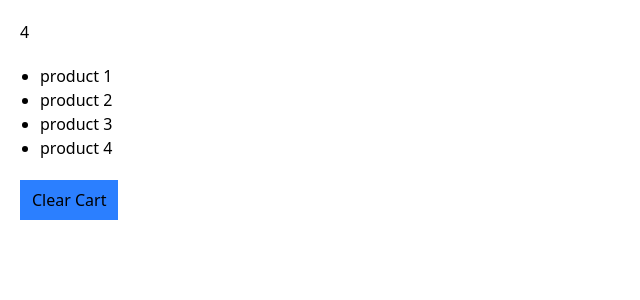
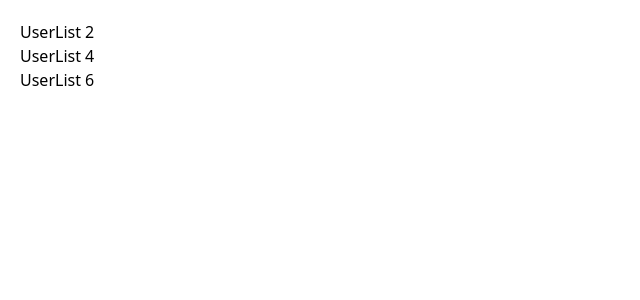
Before and after one commit to tn592/phimart-client, a React (Vite) app: page / in a window 1280 px wide. Shown: the top 300 px of the page, without its empty margins (0-640 px from the left). Built offline with nearby package versions, Linux system fonts and the light colour scheme.

Commit message:
29.6 done

```diff
--- a/src/App.jsx
+++ b/src/App.jsx
@@ -1,27 +1,11 @@
 // import "./App.css";
-import { useState } from "react";
-import Navbar from "./components/Navbar";
-import Cart from "./components/Cart";
+import Effect from "./components/Effect";
 function App() {
-  const [cartItems, setCartItems] = useState([
-    "product 1",
-    "product 2",
-    "product 3",
-    "product 4",
-  ]);
-  const handleProductRemove = (item) => {
-    setCartItems(cartItems.filter((product) => product != item));
-  };
-  return (
-    <div className="m-5">
-      <Navbar cartItemsCount={cartItems.length} />
-      <Cart
-        cartItems={cartItems}
-        onClear={() => setCartItems([])}
-        onRemove={handleProductRemove}
-      />
-    </div>
-  );
+  return (<div className="m-5">
+    <Effect />
+    <Effect />
+    <Effect />
+  </div>);
 }
 
 export default App;
--- /dev/null
+++ b/src/components/Effect.jsx
@@ -0,0 +1,23 @@
+import { useEffect } from "react";
+
+let count = 0;
+
+const Effect = () => {
+	useEffect(() => {
+		console.log("Effect Occured");
+	});
+	return (
+		<div>
+			<h1>UserList {++count} </h1>
+		</div>
+	);
+};
+
+export default Effect;
+
+/*
+Side Effects
+1. Manually modify the DOM
+2. Store data in local storage
+3. Call the server to fetch/save data
+*/
```
